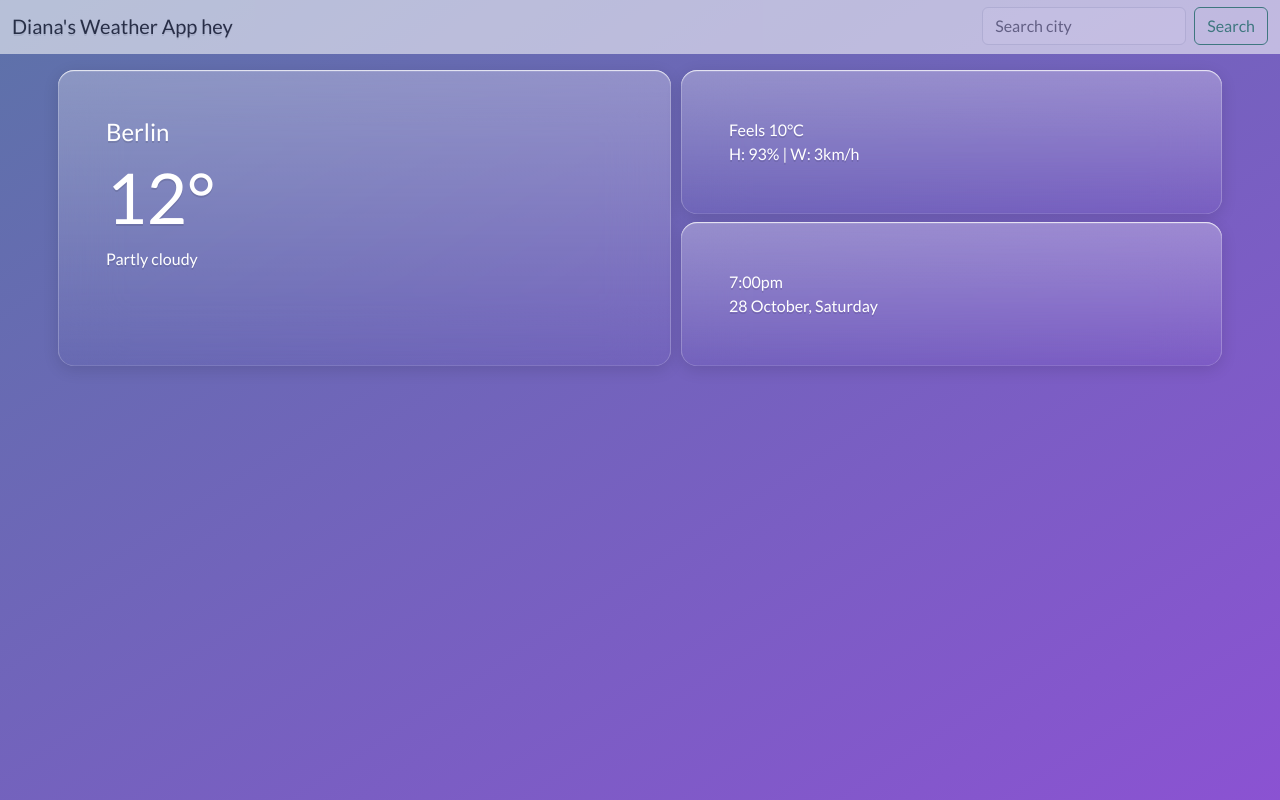
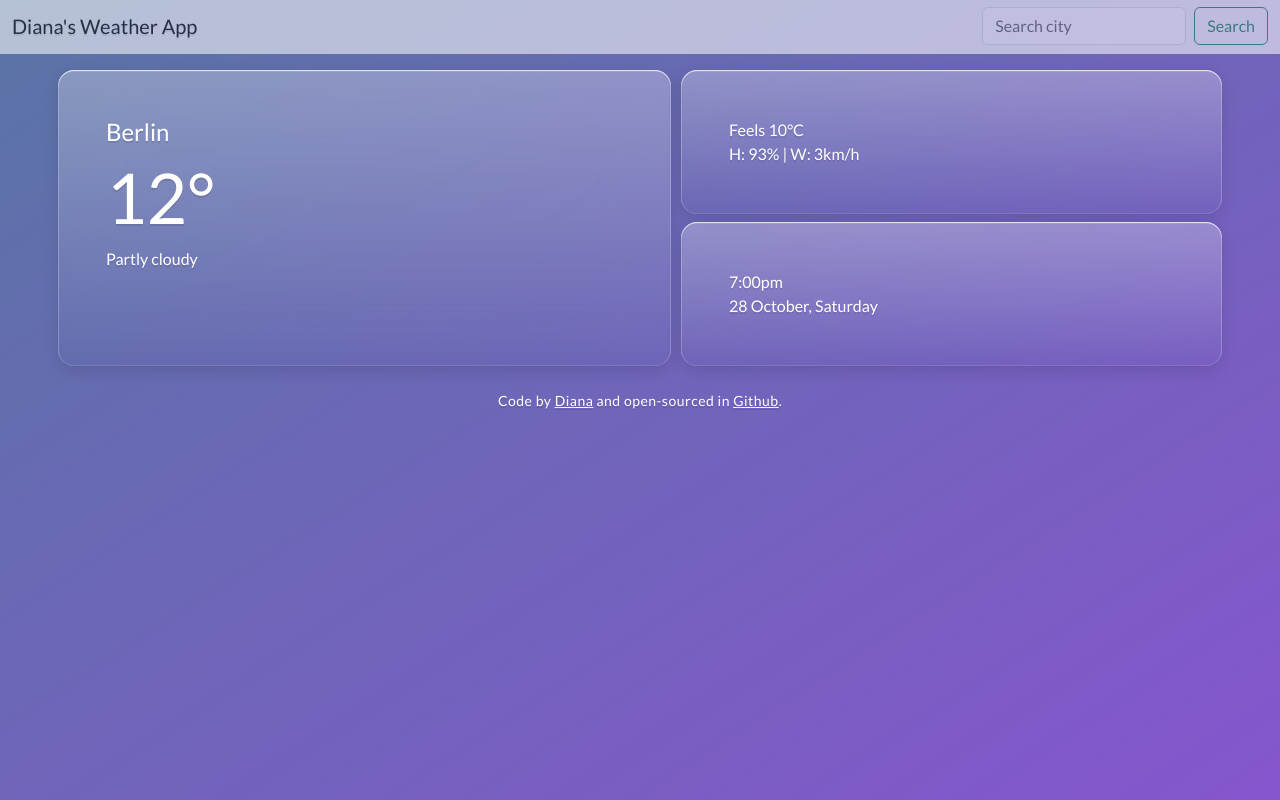
Before and after one commit to dianainberlin/react-weather-app3, a React (Create React App) app: page / in a window 1280 px wide. Built offline with nearby package versions, Linux system fonts and the light colour scheme.

Commit message:
added a footer

```diff
--- a/src/App.css
+++ b/src/App.css
@@ -77,3 +77,13 @@
     padding-right: 20px;
   }
 }
+
+footer {
+  font-size: 14px;
+  letter-spacing: 0.5px;
+  text-align: center;
+}
+
+footer a {
+  color: white;
+}
--- a/src/App.js
+++ b/src/App.js
@@ -6,7 +6,7 @@
       <nav class="navbar navbar-expand-lg bg-body-tertiary mb-3">
         <div class="container-fluid">
           <a class="navbar-brand" href="/">
-            Diana's Weather App hey
+            Diana's Weather App
           </a>
           <button
             class="navbar-toggler"
@@ -73,6 +73,26 @@
             </div>
           </div>
         </div>
+        <br />
+        <footer>
+          Code by{" "}
+          <a
+            href="https://diana-decastro.netlify.app/"
+            target="_blank"
+            title="Diana Portfolio"
+          >
+            Diana
+          </a>{" "}
+          and open-sourced in{" "}
+          <a
+            href="https://github.com/dianainberlin"
+            target="_blank"
+            title="Diana github"
+          >
+            Github
+          </a>
+          .
+        </footer>
       </div>
     </div>
   );
```
